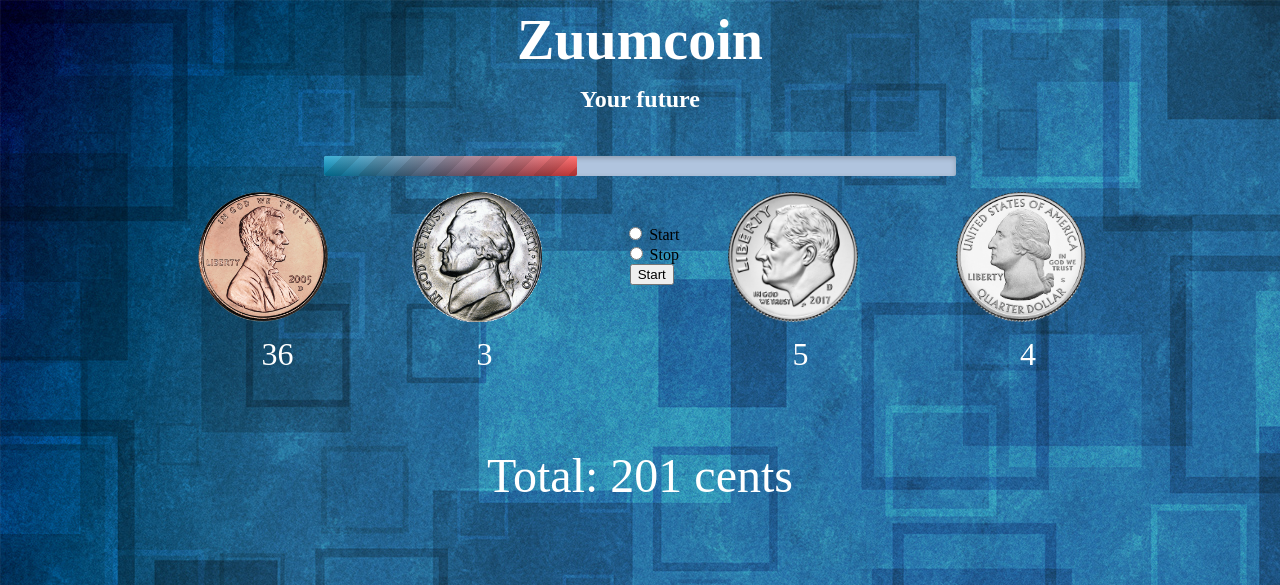
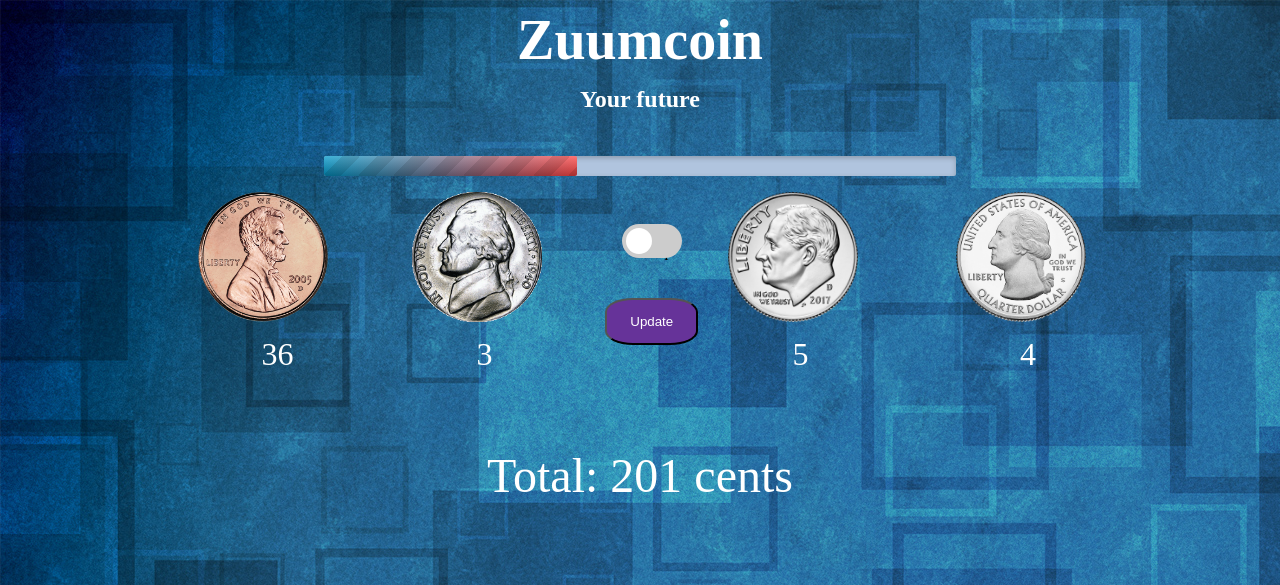
Before and after one commit to hungndo/Zuumcoin, a Django app: page /zuumcoin/ in a window 1280 px wide; the page is wider, and only the part inside the window is pictured. Shown: the top 585 px of that part. Run offline with Django 3.2, Linux system fonts and the light colour scheme; data comes from the database, SQL or seed files in the repository.

Commit message:
added try block in switch view and decorated the buttons

```diff
--- /dev/null
+++ b/I2C/i2cCOM.py
@@ -0,0 +1,5 @@
+import smbus
+DEVICE_BUS = 1
+DEVICE_ADDR = 0x69
+bus = smbus.SMBus(DEVICE_BUS)
+bus.write_byte_data(DEVICE_ADDR, 0x00, 0x01)
--- a/zuumcoin/control/pinoff.py
+++ b/zuumcoin/control/pinoff.py
@@ -1,5 +1,5 @@
 import RPi.GPIO as GPIO
-PIN = 2
+PIN = 14
 def turn_off():
     GPIO.setmode(GPIO.BCM)
     GPIO.setup(PIN, GPIO.OUT)
--- a/zuumcoin/control/pinon.py
+++ b/zuumcoin/control/pinon.py
@@ -1,5 +1,5 @@
 import RPi.GPIO as GPIO
-PIN = 2
+PIN = 14
 def turn_on():
     GPIO.setmode(GPIO.BCM)
     GPIO.setup(PIN, GPIO.OUT)
--- a/zuumcoin/static/zuumcoin/style.css
+++ b/zuumcoin/static/zuumcoin/style.css
@@ -102,3 +102,80 @@ form{
   border-radius: 30%;
 
 }
+button{
+  text-align: center;
+  position: relative;
+  height: 3.5em;
+  width: 7em;
+  left:0%;
+  top: 3em;
+  border-radius: 30%;
+  background-color: rebeccapurple;
+  color: white;
+}
+button:hover {
+  background-color: #441199
+}
+
+/* The switch - the box around the slider */
+.switch_option {
+  position: relative;
+  display: inline-block;
+  width: 60px;
+  height: 34px;
+}
+
+/* Hide default HTML checkbox */
+.switch_option input {
+  opacity: 0;
+  width: 0;
+  height: 0;
+}
+
+/* The slider */
+.slider {
+  position: absolute;
+  cursor: pointer;
+  top: 0;
+  left: 0;
+  right: 0;
+  bottom: 0;
+  background-color: #ccc;
+  -webkit-transition: .4s;
+  transition: .4s;
+}
+
+.slider:before {
+  position: absolute;
+  content: "";
+  height: 26px;
+  width: 26px;
+  left: 4px;
+  bottom: 4px;
+  background-color: white;
+  -webkit-transition: .4s;
+  transition: .4s;
+}
+
+input:checked + .slider {
+  background-color: #2196F3;
+}
+
+input:focus + .slider {
+  box-shadow: 0 0 1px #2196F3;
+}
+
+input:checked + .slider:before {
+  -webkit-transform: translateX(26px);
+  -ms-transform: translateX(26px);
+  transform: translateX(26px);
+}
+
+/* Rounded sliders */
+.slider.round {
+  border-radius: 34px;
+}
+
+.slider.round:before {
+  border-radius: 50%;
+}
--- a/zuumcoin/templates/zuumcoin/userInterface.html
+++ b/zuumcoin/templates/zuumcoin/userInterface.html
@@ -37,13 +37,14 @@
     </div>
     <form action="{% url 'zuumcoin:switch' %}" method= "POST">
         {% csrf_token %}
-        <input type="radio" name="choice" id="start" value="start">
-        <label for="start">Start</label><br>
-        <input type="radio" name="choice" id="stop" value="stop">
-        <label for="stop">Stop</label>
-        <div class = "button">
-            <input id="button" type="submit" name="button" value="Start"/>
-        </div>
+        <label class="switch_option">
+            <input type="radio" name="choice" id="start" value="start">
+            <label for="start">Start</label><br>
+            <input type="radio" name="choice" id="stop" value="stop">
+            <label for="stop">Stop</label>
+            <span class="slider round"></span>
+        </label>
+        <button id="button" type="submit" name="button" value="Update">Update</button>
     </form>
     <div class="total">Total: {{total}} cents</div>
 </body>
--- a/zuumcoin/views.py
+++ b/zuumcoin/views.py
@@ -21,10 +21,22 @@ def user_interface(request):
                    })
 
 def switch(request):
-    option = request.POST['choice']
-    control.turn_on()
-    if option == 'start':
-        control.turn_on()
+    try:
+        option = request.POST['choice']
+    except(KeyError):
+        coin = get_list_or_404(Coin)
+        return render(request,'zuumcoin/userInterface.html',
+                      {'penny_count': coin[0].count(),
+                       'nickel_count': coin[1].count(),
+                       'dime_count': coin[2].count(),
+                       'quarter_count': coin[3].count(),
+                       'total' : Coin.find_total()
+                       })
     else:
-        control.turn_off()
-    return HttpResponseRedirect(reverse('zuumcoin:interface'))
+        if option == 'start':
+            control.turn_on()
+        elif option == 'stop':
+            control.turn_off()
+        else:
+            control.turn_off()
+        return HttpResponseRedirect(reverse('zuumcoin:interface'))
```
Also changed, not shown: 3 other files.
